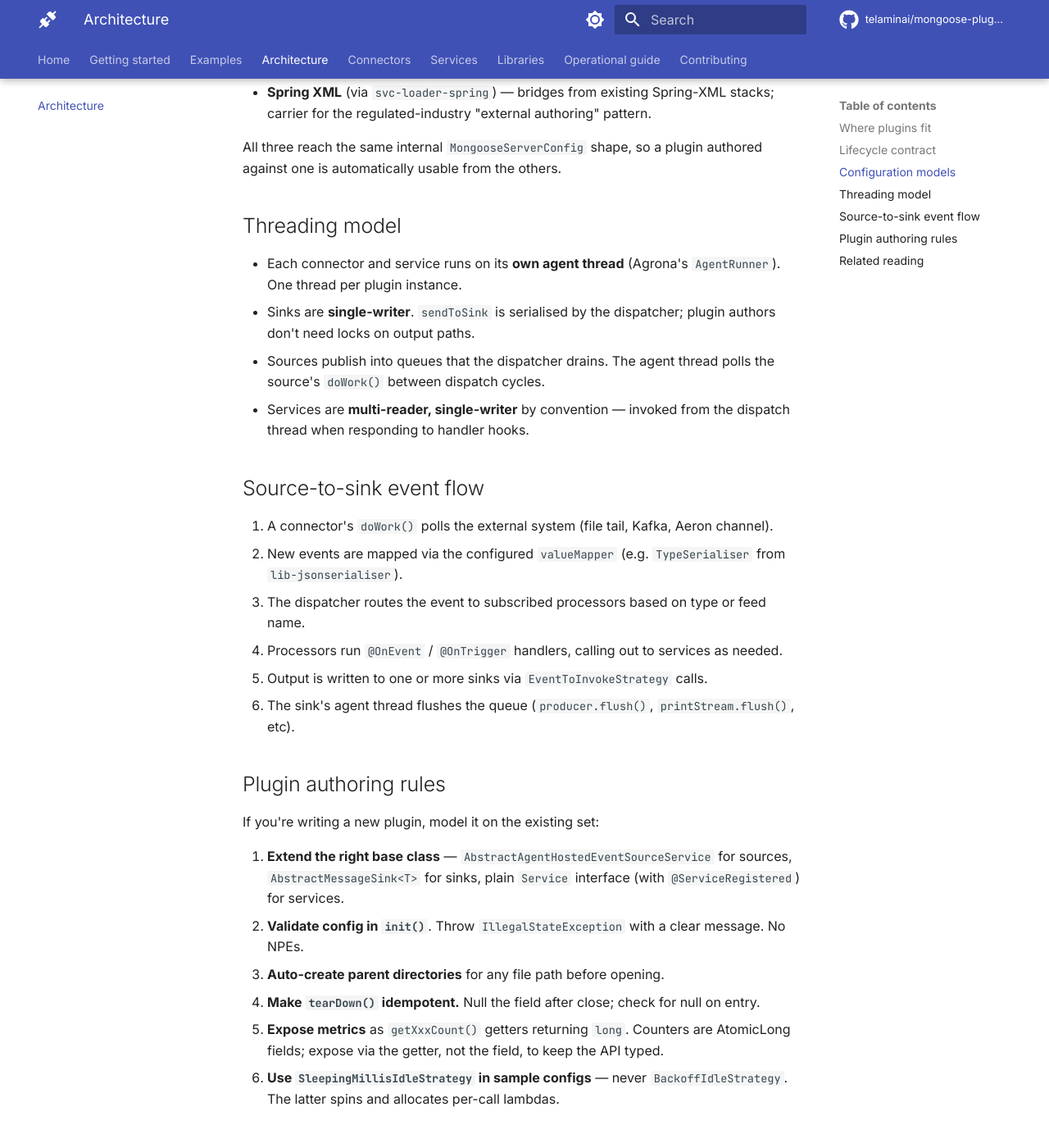
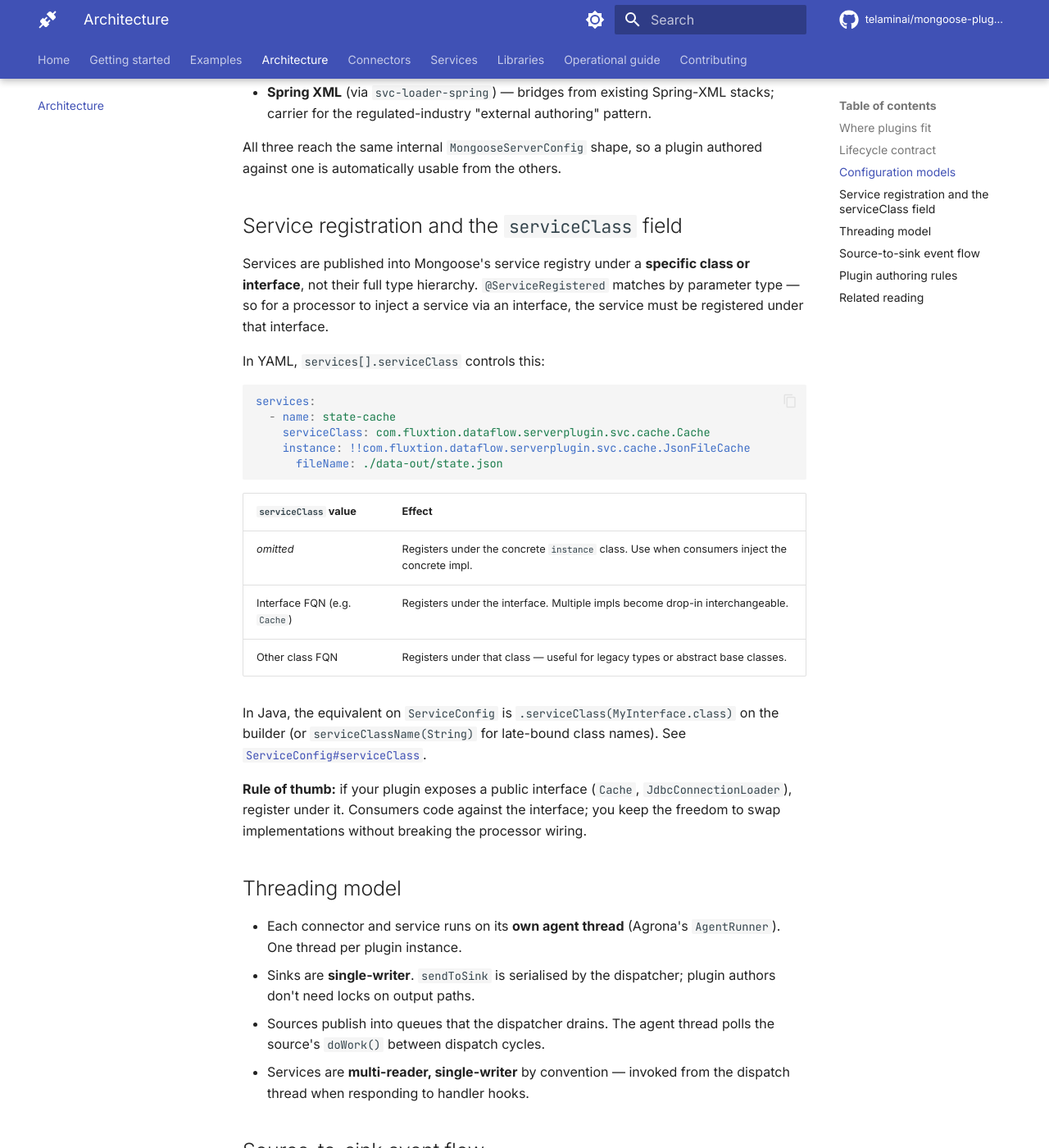
Before and after one commit to telaminai/mongoose-plugins, an MkDocs documentation site: the page built from docs/architecture.md, in a window 1280 px wide and 1400 px high, scrolled down 1873 px. Shown: the whole window at 82% size. Built offline with MkDocs 1.6.1 and Material for MkDocs 9.7.7, drawn with Linux system fonts in a browser that asks for light colours; comment, search, counter and statistics services are not loaded.

Commit message:
docs: explain serviceClass for YAML/Java service registration
Mongoose registers services under a specific class — by default the concrete
impl, optionally an interface — and @ServiceRegistered matches by parameter
type. So registering svc-jdbc as JdbcConnectionLoader (interface) instead
of JdbcConnectionLoaderService (concrete) is what makes interface-based
injection work in processors.

- Architecture: new section "Service registration and the serviceClass field"
  with the rule table and rule-of-thumb.
- Getting started: add a tip box next to the YAML sample explaining
  serviceClass.
- svc-jdbc, svc-cache: update YAML samples to use serviceClass +
  interface FQN, with an inline tip explaining why.
- svc-admin-rest: clarify that admin endpoints don't need the interface
  registration since they aren't injected into processors.

Source pointer: com.telamin.mongoose.config.ServiceConfig#serviceClass.

Co-Authored-By: Claude Opus 4.7 (1M context) <noreply@anthropic.com>

````diff
--- a/docs/architecture.md
+++ b/docs/architecture.md
@@ -62,6 +62,38 @@ Plugins are POJOs with setters; the actual wiring is done in one of three format
 
 All three reach the same internal `MongooseServerConfig` shape, so a plugin authored against one is automatically usable from the others.
 
+## Service registration and the `serviceClass` field
+
+Services are published into Mongoose's service registry under a **specific class
+or interface**, not their full type hierarchy. `@ServiceRegistered` matches by
+parameter type — so for a processor to inject a service via an interface, the
+service must be registered under that interface.
+
+In YAML, `services[].serviceClass` controls this:
+
+```yaml
+services:
+  - name: state-cache
+    serviceClass: com.fluxtion.dataflow.serverplugin.svc.cache.Cache
+    instance: !!com.fluxtion.dataflow.serverplugin.svc.cache.JsonFileCache
+      fileName: ./data-out/state.json
+```
+
+| `serviceClass` value | Effect |
+|---|---|
+| _omitted_ | Registers under the concrete `instance` class. Use when consumers inject the concrete impl. |
+| Interface FQN (e.g. `Cache`) | Registers under the interface. Multiple impls become drop-in interchangeable. |
+| Other class FQN | Registers under that class — useful for legacy types or abstract base classes. |
+
+In Java, the equivalent on `ServiceConfig` is `.serviceClass(MyInterface.class)`
+on the builder (or `serviceClassName(String)` for late-bound class names). See
+[`ServiceConfig#serviceClass`](https://github.com/telaminai/mongoose/blob/main/mongoose/src/main/java/com/telamin/mongoose/config/ServiceConfig.java).
+
+**Rule of thumb:** if your plugin exposes a public interface (`Cache`,
+`JdbcConnectionLoader`), register under it. Consumers code against the
+interface; you keep the freedom to swap implementations without breaking the
+processor wiring.
+
 ## Threading model
 
 - Each connector and service runs on its **own agent thread** (Agrona's `AgentRunner`). One thread per plugin instance.
````
Also changed, not shown: docs/getting-started.md (+11 -0 lines), docs/services/admin-rest.md (+5 -0 lines), docs/services/cache.md (+11 -0 lines), docs/services/jdbc.md (+12 -0 lines).
